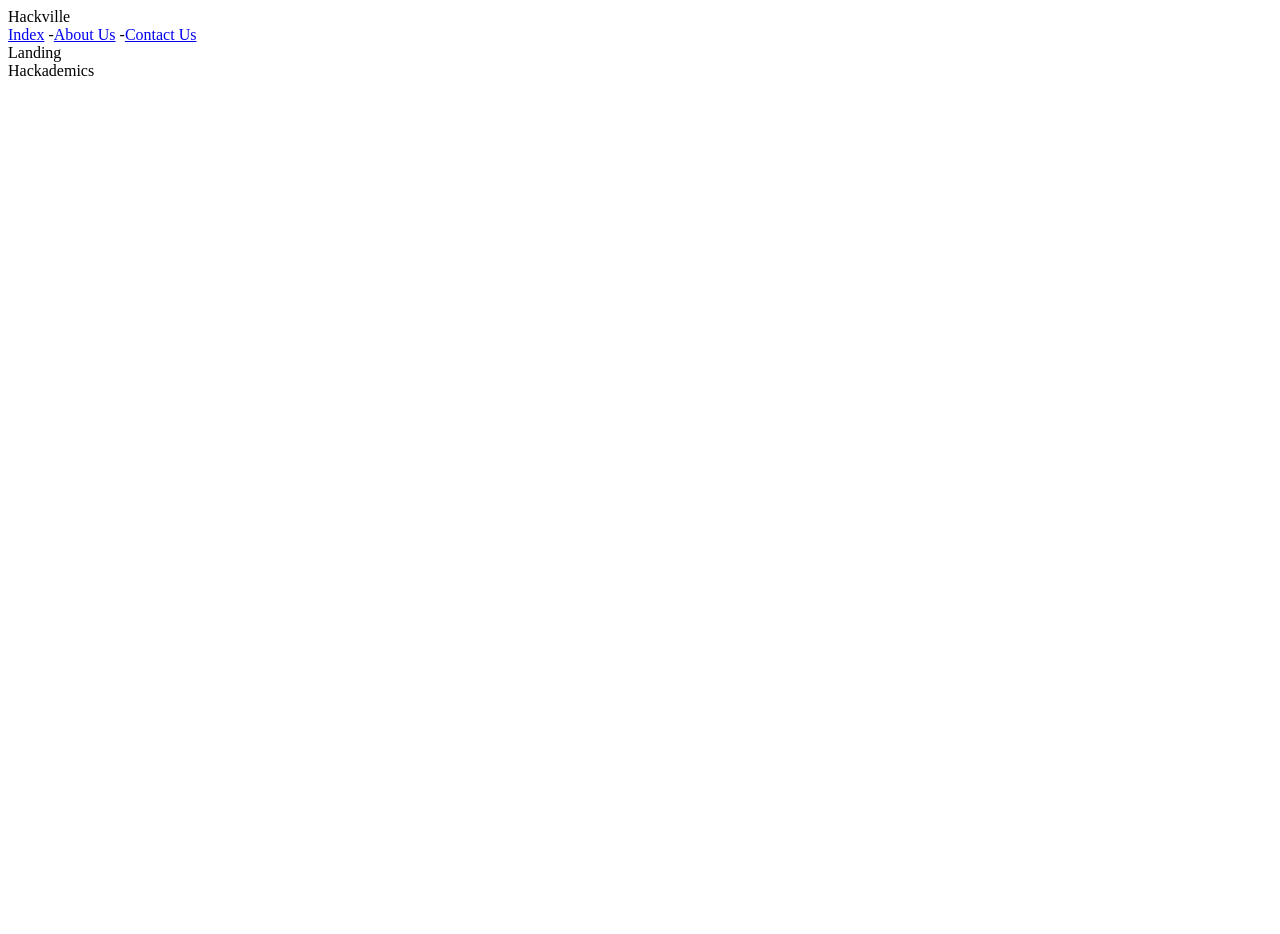
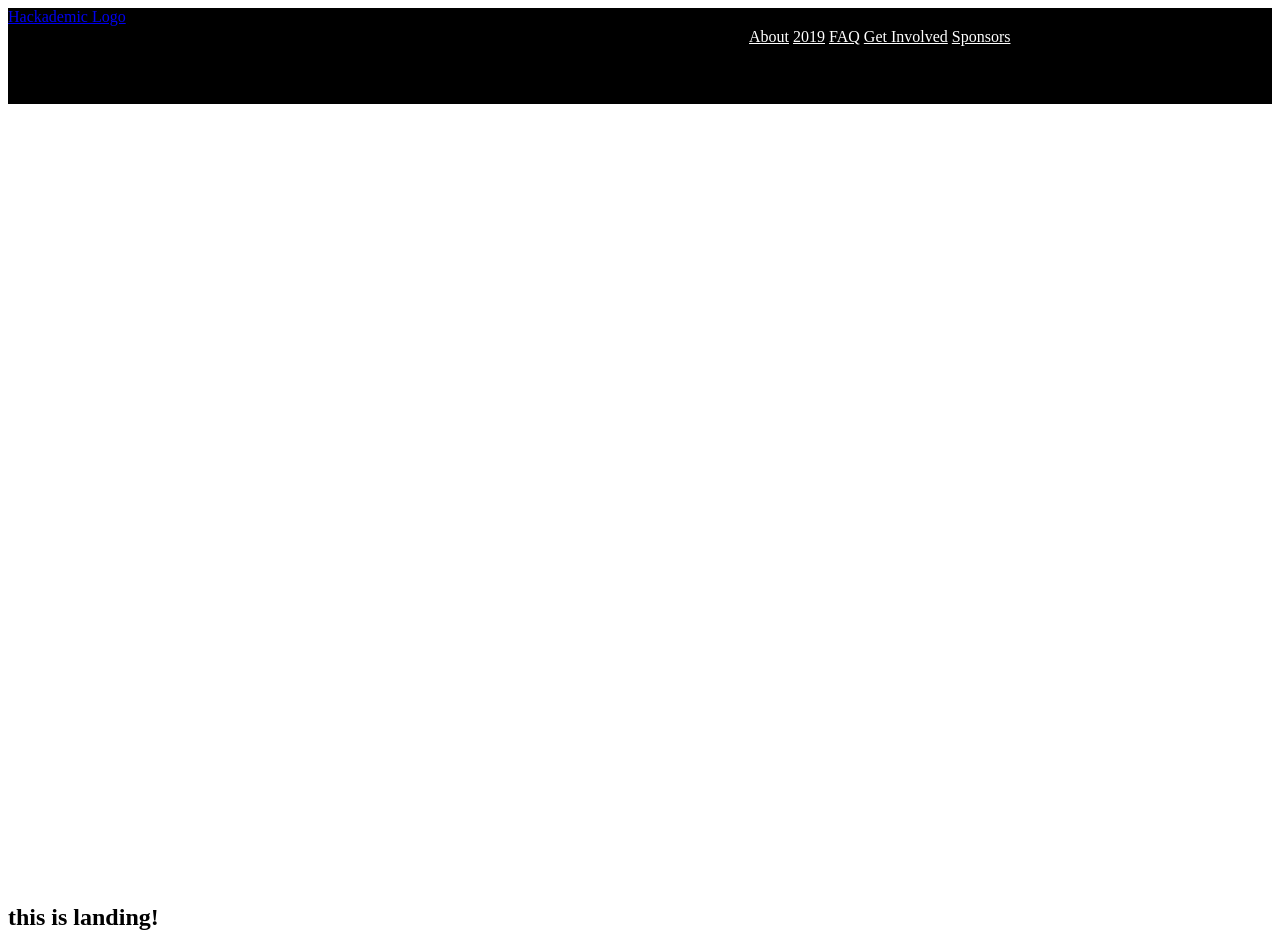
Before and after one commit to SheridanHackademics/hackville.io.v2, a Gatsby site: page / in a window 1280 px wide. Shown: the top 934 px of the page. Before the commit the page ends 800 px from the top, so only its background shows below. Built offline with nearby package versions, Linux system fonts and the light colour scheme; Gatsby itself is replaced by a stand-in of ours.

Commit message:
Update structure to a one-page website. Add Basic navbar structure.

```diff
--- a/package.json
+++ b/package.json
@@ -16,7 +16,8 @@
     "prop-types": "^15.7.2",
     "react": "^16.12.0",
     "react-dom": "^16.12.0",
-    "react-helmet": "^6.1.0"
+    "react-helmet": "^6.1.0",
+    "styled-components": "^5.2.0"
   },
   "devDependencies": {
     "prettier": "2.1.1"
--- /dev/null
+++ b/src/components/about.tsx
@@ -0,0 +1,9 @@
+import React from "react"
+
+const About = () => (
+    <section id="about" style={{margin: `800px 0px`}}>
+      <h1> About </h1>
+    </section>
+)
+
+export default About
--- /dev/null
+++ b/src/components/app.tsx
@@ -0,0 +1,25 @@
+import React from "react"
+import About from "./about"
+import Faq from "./faq"
+import Footer from "./footer"
+import GetInvolved from "./get-involved"
+import Header from "./header"
+import Landing from "./landing"
+import PreviousYear from "./previous-year"
+import Sponsors from "./sponsors"
+
+ const App = () =>
+    (
+        <>
+        <Header />
+            <Landing />
+            <About />
+            <PreviousYear />
+            <Faq />
+            <GetInvolved />
+            <Sponsors />
+        <Footer />
+        </>
+    )
+
+export default App
--- /dev/null
+++ b/src/components/faq.tsx
@@ -0,0 +1,9 @@
+import React from "react"
+
+const Faq = () => (
+    <section id="faq" style={{margin: `800px 0px`}}>
+      <h1> FAQ </h1>
+    </section>
+)
+
+export default Faq
--- a/src/components/footer.tsx
+++ b/src/components/footer.tsx
@@ -1,8 +1,10 @@
+import { Link } from "gatsby"
 import PropTypes from "prop-types"
 import React from "react"
 
 const Footer = ({organization}) => (
   <footer>
+      <Link to='/contact-us/'>Contact Us</Link>
       {organization}
   </footer>
 )
--- /dev/null
+++ b/src/components/get-involved.tsx
@@ -0,0 +1,9 @@
+import React from "react"
+
+const GetInvolved = () => (
+    <section id="get-involved" style={{margin: `800px 0px`}}>
+      <h1> Get involved </h1>
+    </section>
+)
+
+export default GetInvolved
--- a/src/components/header.tsx
+++ b/src/components/header.tsx
@@ -1,24 +1,55 @@
 import { Link } from "gatsby"
-import PropTypes from "prop-types"
 import React from "react"
+import styled from "styled-components"
+// Styles are temporary
+const NavBar = styled.nav
+  `
+    top: 0px;
+    left: 0px;
+    width: 100%;
+    height: 96px;
+    background: var(--unnamed-color-000000) 0% 0% no-repeat padding-box;
+    background: #000000 0% 0% no-repeat padding-box;
+    opacity: 1;
+  `
 
-const Header = ({siteTitle}) => (
+const Ul = styled.ul
+  `
+    list-style-type: none;
+    margin: 0;
+    padding: 0;
+    width: 525px;
+    opacity: 1;
+    float: right;
+    display: flex;
+  `
+
+const Li = styled.li
+  `
+    margin: 2px;
+  `
+const linkStyle = {
+  color: '#white'
+}
+
+const Header = () => (
   <header>
-    {siteTitle}
-    <div>
-        <Link to='/'>Index</Link> -
-        <Link to='/about-us/'>About Us</Link> -
-        <Link to='/contact-us/'>Contact Us</Link>
-    </div>
+      <NavBar>
+        <div>
+          <div >
+          <Link to='#'>Hackademic Logo</Link>
+        </div>
+        <Ul>
+          <Li><Link style={{ color: `#fff` }} to='#about'>About</Link></Li>
+          <Li><Link style={{ color: `#fff` }} to='#previous-year'>2019</Link></Li>
+          <Li><Link style={{ color: `#fff` }} to='#faq'>FAQ</Link></Li>
+          <Li><Link style={{ color: `#fff` }} to='#get-involved'>Get Involved</Link></Li>
+          <Li><Link style={{ color: `#fff` }} to='#sponsors'>Sponsors</Link></Li>
+        </Ul>
+      </div>
+      </NavBar>
+
   </header>
 )
 
-Header.propTypes = {
-  siteTitle: PropTypes.string,
-}
-
-Header.defaultProps = {
-  siteTitle: `Hackville`,
-}
-
 export default Header
--- /dev/null
+++ b/src/components/landing.tsx
@@ -0,0 +1,10 @@
+import React from "react"
+import styled from "styled-components"
+
+const Landing = () => (
+    <section id="#" style={{margin: `800px 0px`}}>
+      <h1> this is landing! </h1>
+    </section>
+)
+
+export default Landing
--- a/src/components/layout.tsx
+++ /dev/null
@@ -1,10 +0,0 @@
-import React from "react"
-
- const Layout = ({ children }) =>
-    (
-        <main>
-        {children}
-        </main>
-    )
-
-export default Layout
--- /dev/null
+++ b/src/components/previous-year.tsx
@@ -0,0 +1,9 @@
+import React from "react"
+
+const PreviousYear = () => (
+    <section id="previous-year" style={{margin: `800px 0px`}}>
+      <h1> 2019 </h1>
+    </section>
+)
+
+export default PreviousYear
--- /dev/null
+++ b/src/components/sponsors.tsx
@@ -0,0 +1,9 @@
+import React from "react"
+
+const Sponsors= () => (
+    <section id="sponsors" style={{margin: `800px 0px`}}>
+      <h1> Get involved </h1>
+    </section>
+)
+
+export default Sponsors
--- a/src/pages/index.tsx
+++ b/src/pages/index.tsx
@@ -1,17 +1,9 @@
 import React from "react"
-import Layout from "../components/layout"
-import Header from '../components/header'
-import Footer from "../components/footer"
-// import Footer from '../components/Footer'
 
+import App from "../components/app"
 
 const IndexPage = () => (
-    <Layout>
-        <Header />
-        Landing
-        {/* Landing Page */}
-        <Footer />
-    </Layout>
+    <App/>
 )
 
 export default IndexPage
```
Also changed, not shown: src/components/contact-us.tsx (added, +9 -0 lines), src/pages/about-us.tsx (deleted, +0 -16 lines), src/pages/contact-us.tsx (+6 -12 lines), 1 other file.
